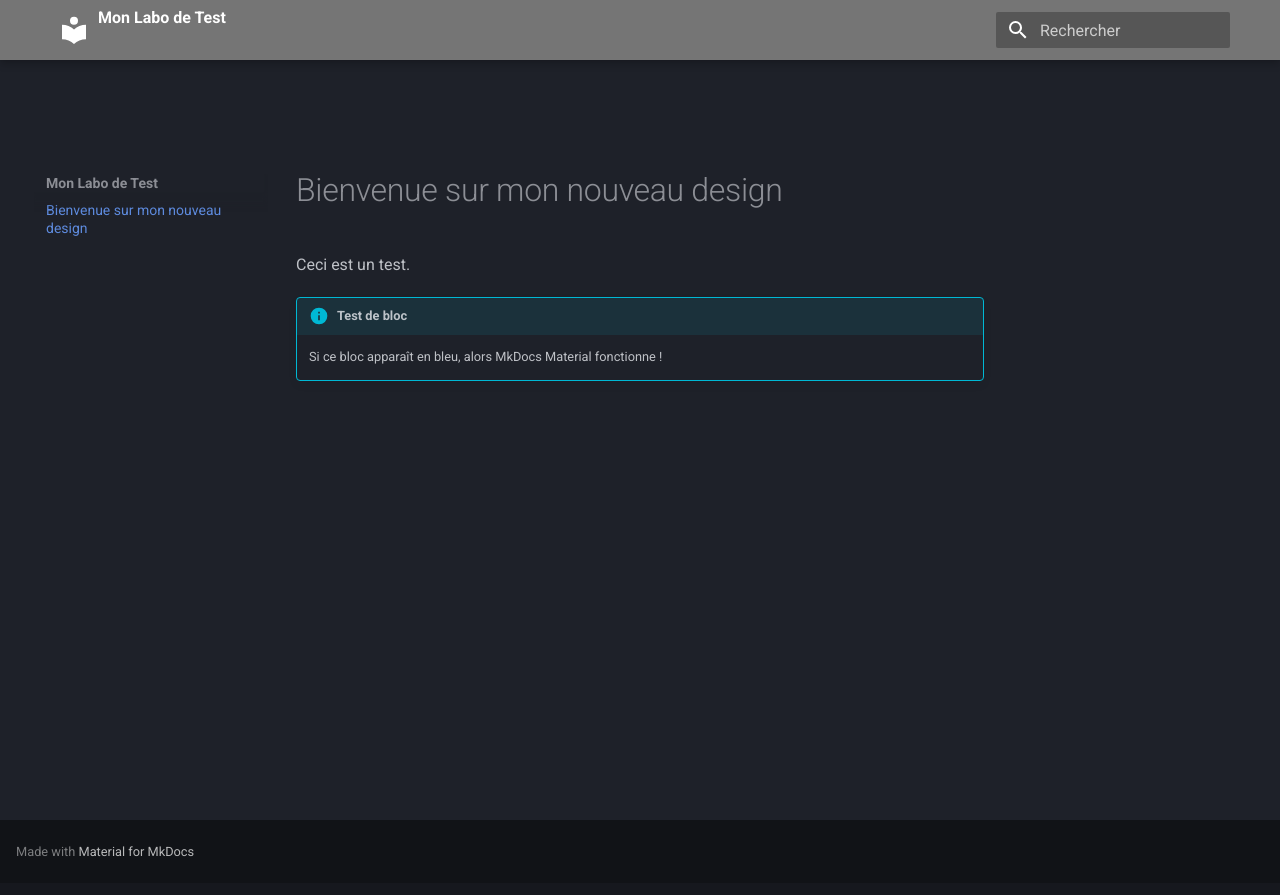
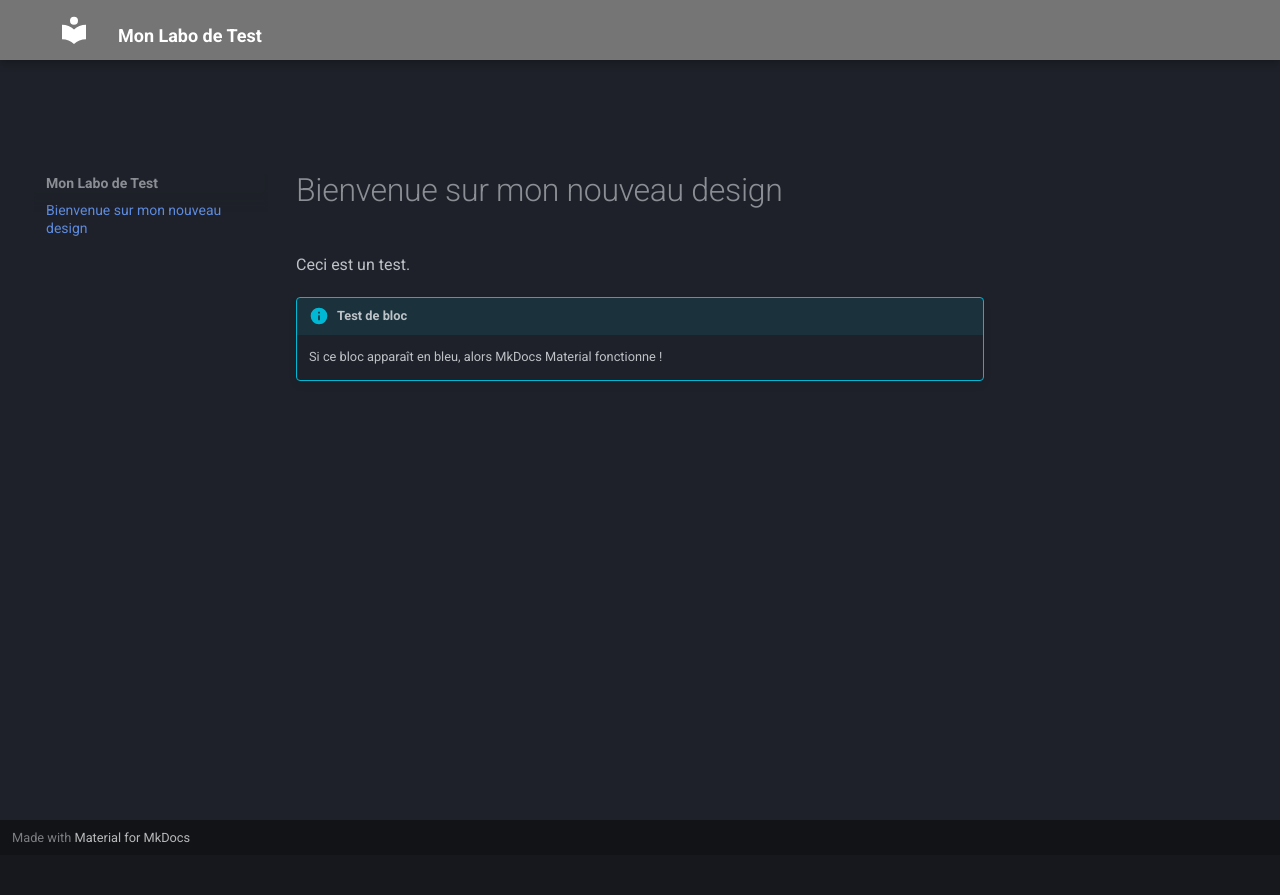
Before and after one commit to Lilevitchi/test-site, an MkDocs documentation site: the page built from docs/index.md, in a window 1280 px wide. Shown: the top 895 px of the page. Built offline with MkDocs 1.6.1 and Material for MkDocs 9.7.7, drawn with Linux system fonts in a browser that asks for light colours.

Commit message:
Update extra.css

```diff
--- a/docs/stylesheets/extra.css
+++ b/docs/stylesheets/extra.css
@@ -1,53 +1,67 @@
 :root {
-  /* On définit des hauteurs fixes que rien ne pourra changer */
+  /* Vos mesures de référence */
   --header-fixed-height: 60px;
   --footer-fixed-height: 80px;
-  --text-fixed-size: 16px;
+  --text-size-header: 18px;
+  --text-size-footer: 14px;
 }
 
-/* 1. VERROUILLAGE DU HEADER */
+/* 1. SUPPRESSION DE LA RECHERCHE */
+.md-search, .md-search__button, .md-header__search {
+  display: none !important;
+}
+
+/* 2. VERROUILLAGE DU HEADER (Structure & Contenu) */
 .md-header {
   height: var(--header-fixed-height) !important;
 }
 
 .md-header__inner {
   height: var(--header-fixed-height) !important;
-  padding: 0 20px !important; /* Marges fixes sur les côtés */
+  padding: 0 20px !important;
+  display: flex !important;
+  align-items: center !important;
 }
 
-/* 2. VERROUILLAGE DU LOGO ET DES ICÔNES */
+/* On bloque ici tous les textes du header pour qu'ils gardent la même taille */
+.md-header__title,
+.md-header__topic,
+.md-header__ellipsis {
+  font-size: var(--text-size-header) !important;
+  line-height: var(--header-fixed-height) !important;
+  white-space: nowrap !important;
+}
+
+/* 3. VERROUILLAGE DU LOGO ET BOUTONS */
 .md-logo img, .md-logo svg {
-  height: 32px !important; /* Taille fixe du logo */
+  height: 32px !important;
   width: auto !important;
 }
 
 .md-header__button {
-  font-size: 24px !important; /* Taille fixe des icônes (loupe, burger, etc.) */
+  font-size: 24px !important;
   padding: 8px !important;
   margin: 0 !important;
 }
 
-/* 3. VERROUILLAGE DU FOOTER */
+/* 4. VERROUILLAGE DU FOOTER (Structure & Textes) */
 .md-footer {
   height: var(--footer-fixed-height) !important;
 }
 
-.md-footer-meta {
-  padding: 10px 0 !important;
-}
-
-/* 4. VERROUILLAGE DES TEXTES (Header & Footer) */
-.md-header__title,
+/* On bloque ici tous les textes du footer */
+.md-footer-meta,
 .md-footer-meta__inner,
 .md-footer__link,
-.md-footer__title {
-  font-size: var(--text-fixed-size) !important;
+.md-footer__title,
+.md-footer__direction {
+  font-size: var(--text-size-footer) !important;
   line-height: 1.5 !important;
+  padding: 0 !important;
   margin: 0 !important;
 }
 
-/* 5. COMPENSATION POUR LE CONTENU */
-/* Empêche le contenu de la page de bouger quand on redimensionne */
+/* 5. FIXATION DU CONTENU PRINCIPAL */
 .md-main {
   padding-top: var(--header-fixed-height) !important;
 }
```
